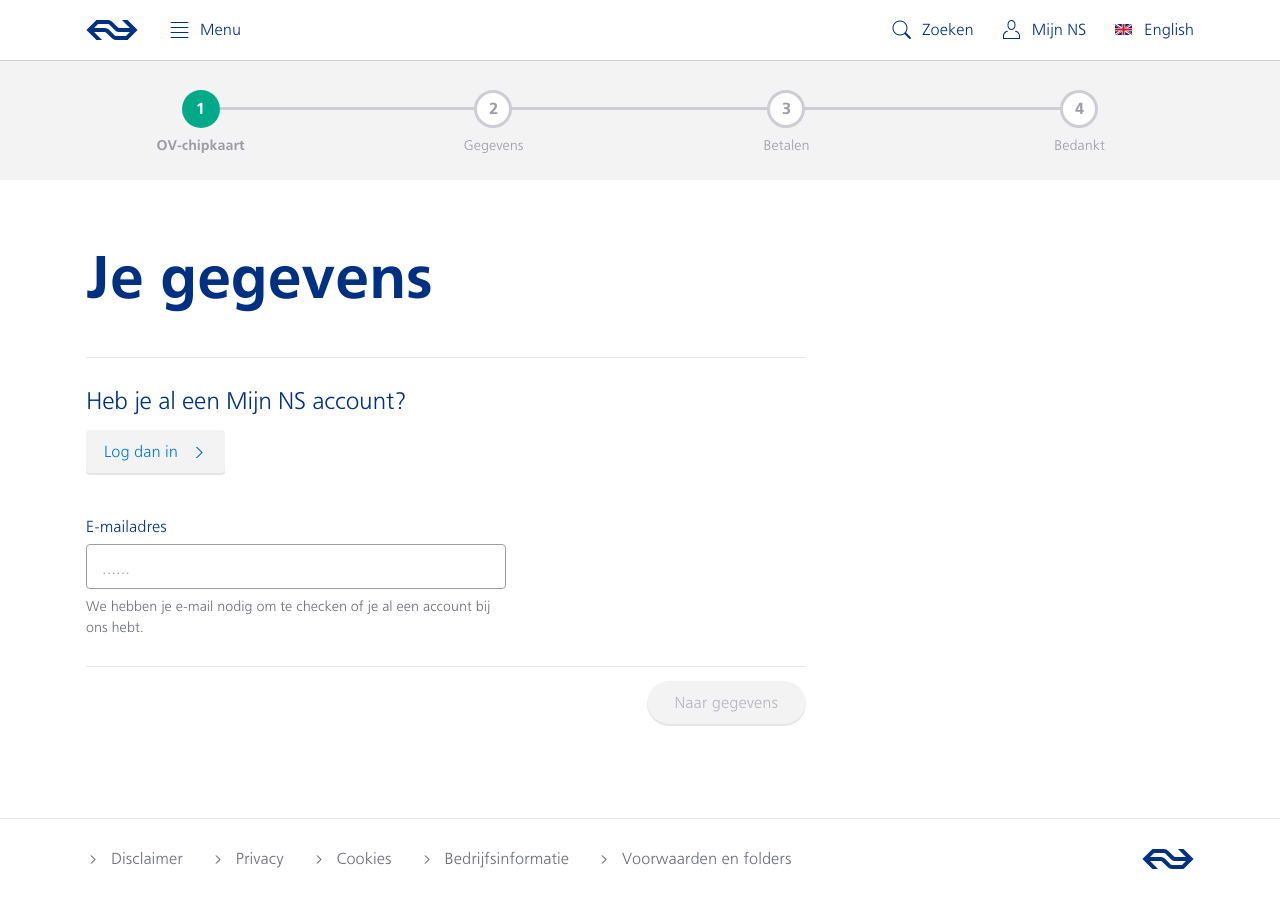
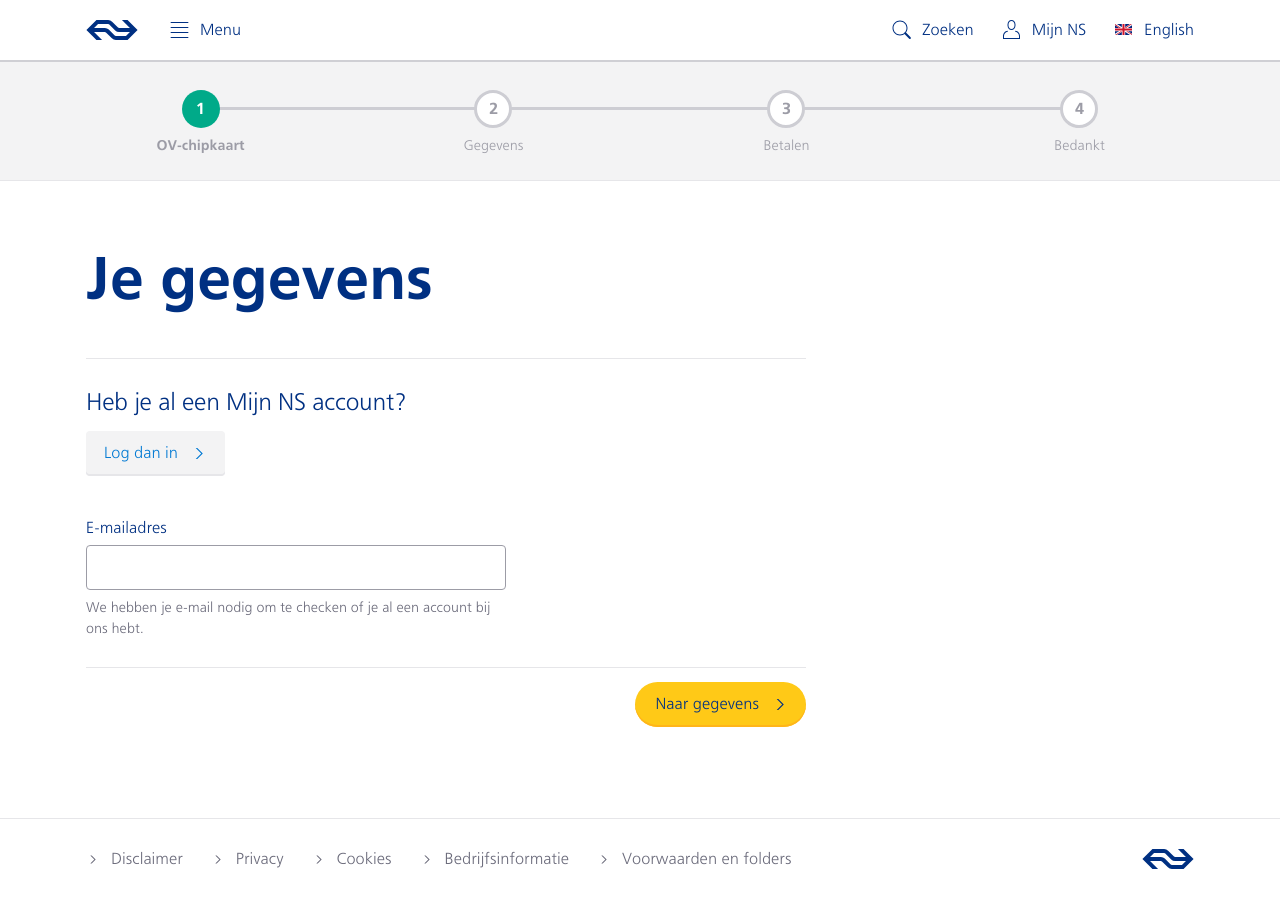
Before and after one commit to tdenheld/ns-ros, a Jekyll site: the page built from bestellen/stap1.html, in a window 1280 px wide. Built offline with Jekyll 4.4.1, drawn with Linux system fonts in a browser that asks for light colours.

Commit message:
adding button / timer logic

```diff
--- a/_includes/cta.html
+++ b/_includes/cta.html
@@ -1,5 +1,5 @@
-<a href="/bestellen/stap{{ page.dest }}.html">
-    <button {{ page.disabled }} class="button button--nsYellow btn--pill ph-4 w-100 w-auto-sm js-submit">
+<a href="/bestellen/stap{{ page.dest }}.html" class="js-submit-link">
+    <button class="button button--arrowRight button--nsYellow btn--pill pl-3 w-100 w-auto-sm js-submit">
         {{ page.cta }}
     </button>
 </a>
--- a/_includes/progress.html
+++ b/_includes/progress.html
@@ -1,4 +1,4 @@
-<div class="bg-grey-8">
+<div class="bg-grey-8 bo-b">
     <div class="container ovr-container mv-0">
         <div class="tk-progress">
             {% if page.step == 1 %}
--- a/_sass/components.form.scss
+++ b/_sass/components.form.scss
@@ -1,13 +1,26 @@
 /*-------------------
-         Form
+        Form
 --------------------*/
 
-.tk-form__field {
+
+// form fieds
+// -------------------------
+.tk-form-field {
     position: relative;
     margin-bottom: $gutter;
     max-width: 420px;
 }
 
+.tk-form-field__description {
+    margin: 7px 0 0;
+    @include font-style(14px, normal, 1.5);
+    color: $ns-grey-4;
+}
+
+
+
+// misc
+// ------------------------
 .tk-label {
     display: block;
     transition: $fade-link;
@@ -63,3 +76,9 @@
         -webkit-text-fill-color: $ns-light-blue;
     }
 }
+
+.tk-input--email {
+    &.is-loading {
+        background-color: $ns-grey-8;
+    }
+}
--- a/_sass/generic.overrides.scss
+++ b/_sass/generic.overrides.scss
@@ -11,7 +11,7 @@
 }
 
 .header {
-    box-shadow: 0 1px 0 0 rgba(7, 7, 33, .15);
+    //box-shadow: 0 1px 0 0 rgba(7, 7, 33, .15);
 }
 
 .tile--fullyTransparent {
--- a/assets/js/tk.generic.js
+++ b/assets/js/tk.generic.js
@@ -86,13 +86,52 @@
     $(".js-input").keyup(function () {
         var el = $(this);
         if (el.val() != '') {
-            $(".js-submit").prop('disabled', false);
-            $(".js-input-email").addClass("is-loading");
             el.addClass("is-filled");
         } else {
-            $(".js-submit").prop('disabled', true);
+            el.removeClass("is-filled");
+        };
+    });
+
+    function doneTyping() {
+        // setup before functions
+        var typingTimer;
+        var doneTypingInterval = 1500;
+        var input = $(".js-input-email");
+
+        // on keyup, start the countdown
+        input.on('keyup', function () {
+            clearTimeout(typingTimer);
+            typingTimer = setTimeout(doneTyping, doneTypingInterval);
             $(".js-input-email").removeClass("is-loading");
-            el.removeClass("is-filled");
+        });
+
+        // on keydown, clear the countdown
+        input.on('keydown', function () {
+            clearTimeout(typingTimer);
+        });
+
+        // user is "finished typing," do something
+        function doneTyping() {
+            if ($(".js-input-email").val() != '') {
+                $(".js-input-email").addClass("is-loading");
+            } else {
+                $(".js-input-email").removeClass("is-loading");
+            };
+        };
+    };
+    doneTyping();
+
+    // button validation
+    $(".js-submit-link").click(function (e) {
+        // stop href from loading normal at a click
+        e.preventDefault();
+        // load link into var
+        var linkLocation = this.href;
+        // check if input is not empty
+        if ($(".js-input").val() != '') {
+            window.location = linkLocation;
+        } else {
+            $(".js-input").addClass("is-denied");
         };
     });
 
--- a/bestellen/stap1.html
+++ b/bestellen/stap1.html
@@ -13,10 +12,10 @@
     <button class="button button--secondary button--arrowRight w-100 w-auto-sm">Log dan in</button>
 </div>
 <form class="mb-4">
-    <div class="tk-form__field">
+    <div class="tk-form-field">
         <label for="email" class="tk-label mb-1 js-label">E-mailadres</label>
-        <input class="textInput tk-input js-input" type="email" id="email" required placeholder="......" />
-        <p class="mt-1 mb-0 f14 f-grey-4 lh-copy">
+        <input class="textInput tk-input tk-input--email js-input js-input-email" type="email" id="email" required />
+        <p class="tk-form-field__description">
             We hebben je e-mail nodig om te checken of je al een account bij ons hebt.
         </p>
     </div>
```
Also changed, not shown: other parts of bestellen/stap1.html (+0 -1 lines), 7 other files.
